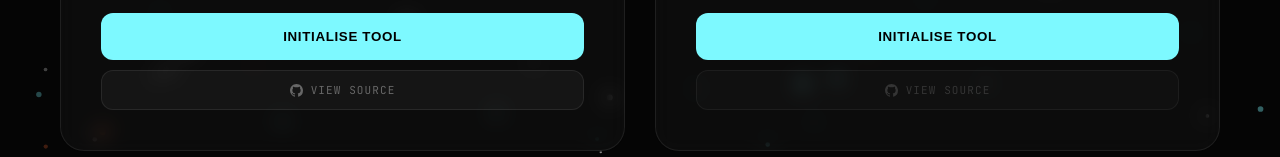
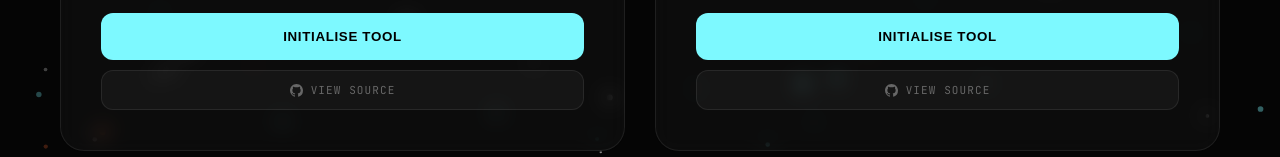
Before and after one commit to thomasw101/meeting-intelligence-agent, a Next.js app: page /dashboard in a window 1280 px wide. Shown: the part 542-699 px from the top of the page. Built offline with nearby package versions, Linux system fonts and the light colour scheme.

Commit message:
update content repurposer github link

```diff
--- a/pages/dashboard.js
+++ b/pages/dashboard.js
@@ -25,7 +25,7 @@ export default function Dashboard() {
       status: 'ONLINE',
       desc: 'Paste content or drop a URL. Select platforms. Generate six platform-native outputs in your tone.',
       link: '/content-repurposer',
-      github: null
+      github: 'https://github.com/thomasw101/Content-Repurposer'
     },
     {
       id: 'tool-3',
```
